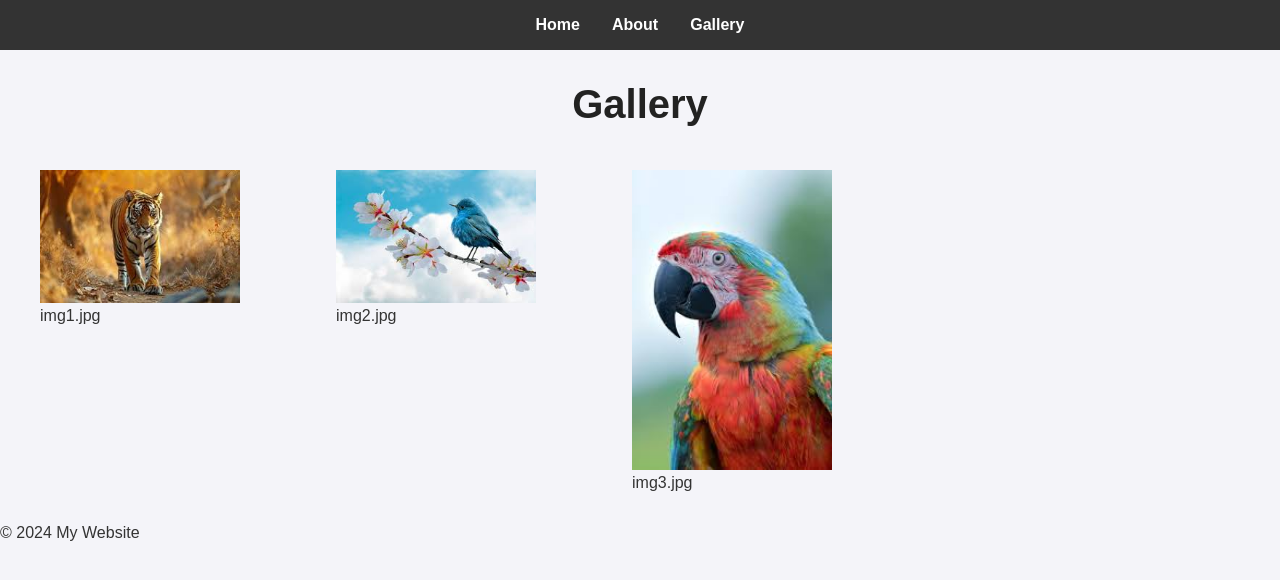
After one commit to shadowblaze05/practice, a Django app: page /gallery/ in a window 1280 px wide. The commit adds this page. Shown: the top 580 px of the page. Run offline with Django 5.2, Linux system fonts and the light colour scheme.

Commit message:
added Gallery

```diff
--- a/pages/templates/base.html
+++ b/pages/templates/base.html
@@ -9,8 +9,9 @@
   </head>
   <body>
     <nav>
-          <a href="{% url 'home' %}">Home</a></li>
-          <a href="{% url 'about' %}">About</a></li>
+          <a href="{% url 'home' %}">Home</a>
+          <a href="{% url 'about' %}">About</a>
+          <a href="{% url 'gallery' %}">Gallery</a>
       </nav>
     <main>
       {% block content %}
--- /dev/null
+++ b/pages/templates/gallery.html
@@ -0,0 +1,16 @@
+{% extends "base.html" %}
+{% block title %}
+    Gallery
+{% endblock title%}
+{% block content %}
+    {% load static %}
+    <h1>Gallery</h1>
+    <div style="display:flex;gap:1rem;flex-wrap:wrap;">
+        {% for img in images %}
+        <figure>
+            <img src="{% static 'img/' %}{{ img }}" alt="{{ img }}" width="200">
+            <figcaption>{{img}}</figcaption>
+        </figure>
+        {% endfor %}
+    </div>
+{% endblock content%}
--- a/pages/urls.py
+++ b/pages/urls.py
@@ -5,4 +5,5 @@ urlpatterns = [
     path('', views.home, name='home'),
     path('about/', views.about, name='about'),
     path('hello/<str:name>/', views.hello, name='hello'),
+    path('gallery/', views.gallery, name='gallery'),
 ]
--- a/pages/views.py
+++ b/pages/views.py
@@ -17,3 +17,11 @@ def about(request):
 
 def hello(request, name):
     return render(request, 'hello.html', {'name': name})
+
+def gallery(request):
+    images = [
+        'img1.jpg',
+        'img2.jpg',
+        'img3.jpg'
+    ]
+    return render(request, 'gallery.html', {'images': images})
```
Also changed, not shown: pages/static/img/img1.jpg (added), pages/static/img/img2.jpg (added), pages/static/img/img3.jpg (added).
